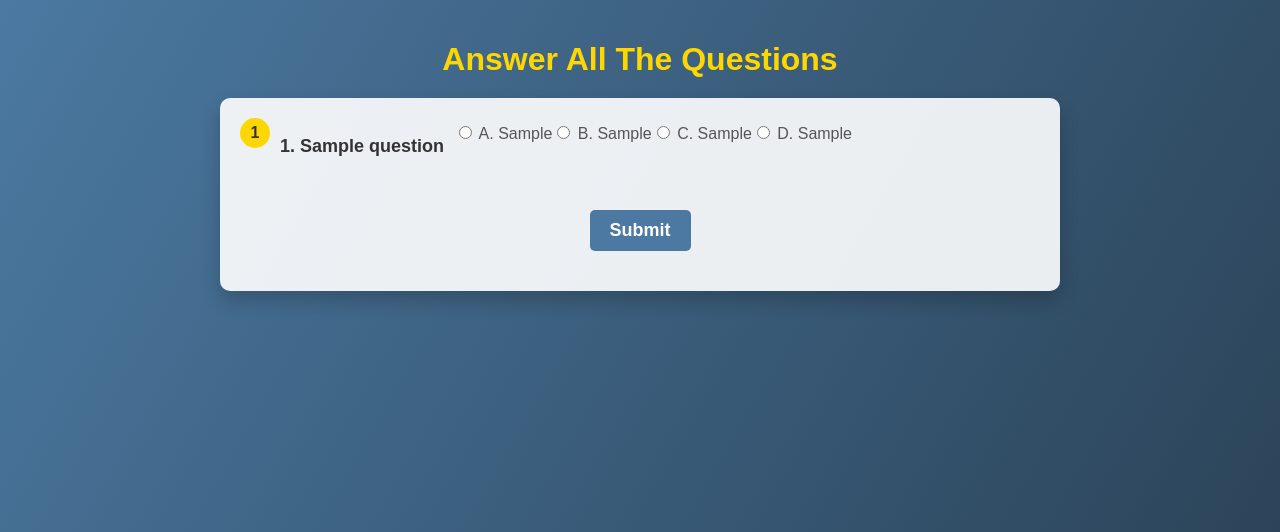
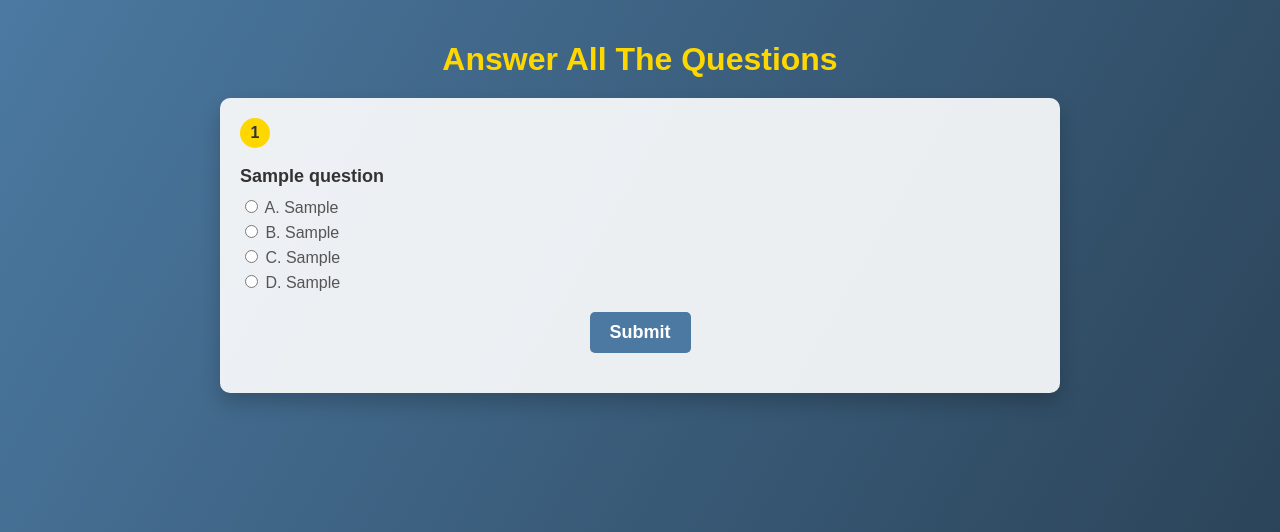
Before and after one commit to katikolakarthik/trailerror, a Flask app: template templates/questions.html in a window 1280 px wide. Shown: the top 532 px of the page. Run offline with Flask 3, Linux system fonts and the light colour scheme; the template is opened without the code that fills it: most values are stand-ins (such as "Sample title", 1, 10 or a date in 2020).

Commit message:
Update questions.html

```diff
--- a/templates/questions.html
+++ b/templates/questions.html
@@ -36,16 +36,13 @@
 
         form div {
             margin-bottom: 15px;
-            display: flex;
-            align-items: flex-start;
         }
 
-        form div p {
+        .question {
             font-size: 18px;
             font-weight: bold;
             color: #333;
-            margin-right: 10px;
-            flex-shrink: 0;
+            margin-bottom: 10px;
         }
 
         form label {
@@ -91,12 +88,8 @@
             display: flex;
             align-items: center;
             justify-content: center;
-            margin-right: 10px;
             font-weight: bold;
-        }
-
-        .question-content {
-            flex-grow: 1;
+            margin-bottom: 10px;
         }
 
     </style>
@@ -107,13 +100,11 @@
         {% for question in questions %}
             <div>
                 <span class="question-number">{{ loop.index }}</span>
-                <div class="question-content">
-                    <p>{{ loop.index }}. {{ question['Question'] }}</p>
-                    <label><input type="radio" name="{{ question['Question'] }}" value="A"> A. {{ question['Option A'] }}</label><br>
-                    <label><input type="radio" name="{{ question['Question'] }}" value="B"> B. {{ question['Option B'] }}</label><br>
-                    <label><input type="radio" name="{{ question['Question'] }}" value="C"> C. {{ question['Option C'] }}</label><br>
-                    <label><input type="radio" name="{{ question['Question'] }}" value="D"> D. {{ question['Option D'] }}</label><br>
-                </div>
+                <p class="question">{{ question['Question'] }}</p>
+                <label><input type="radio" name="{{ question['Question'] }}" value="A"> A. {{ question['Option A'] }}</label>
+                <label><input type="radio" name="{{ question['Question'] }}" value="B"> B. {{ question['Option B'] }}</label>
+                <label><input type="radio" name="{{ question['Question'] }}" value="C"> C. {{ question['Option C'] }}</label>
+                <label><input type="radio" name="{{ question['Question'] }}" value="D"> D. {{ question['Option D'] }}</label>
             </div>
         {% endfor %}
         <button type="submit">Submit</button>
@@ -133,7 +124,7 @@
             });
 
             // Ensure every question has an answer
-            const unanswered = Array.from(form.querySelectorAll('div p')).filter(q => !questions[q.textContent]);
+            const unanswered = Array.from(form.querySelectorAll('p.question')).filter(q => !questions[q.textContent]);
             if (unanswered.length > 0) {
                 alert('Please answer all the questions before submitting.');
                 return false;
```
